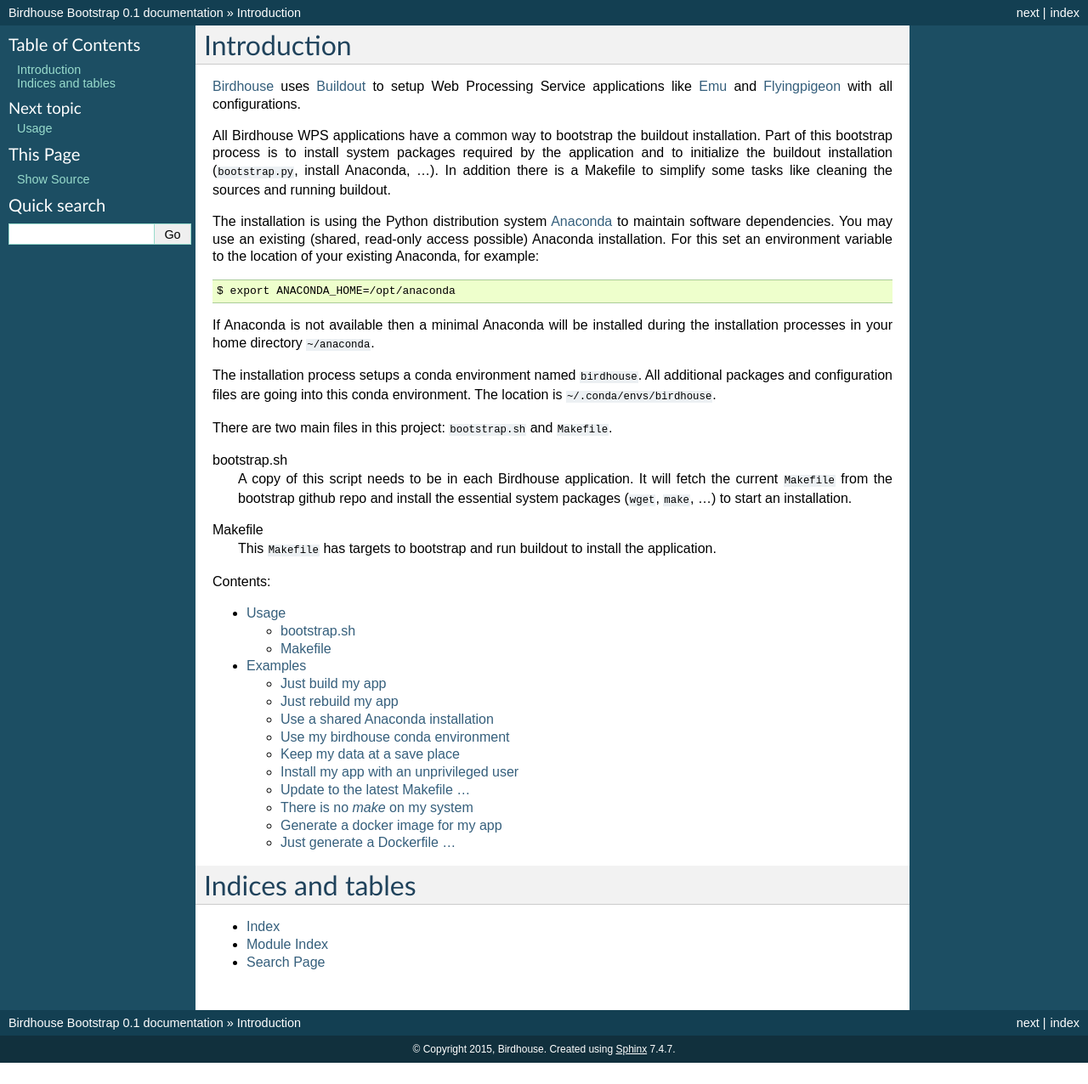
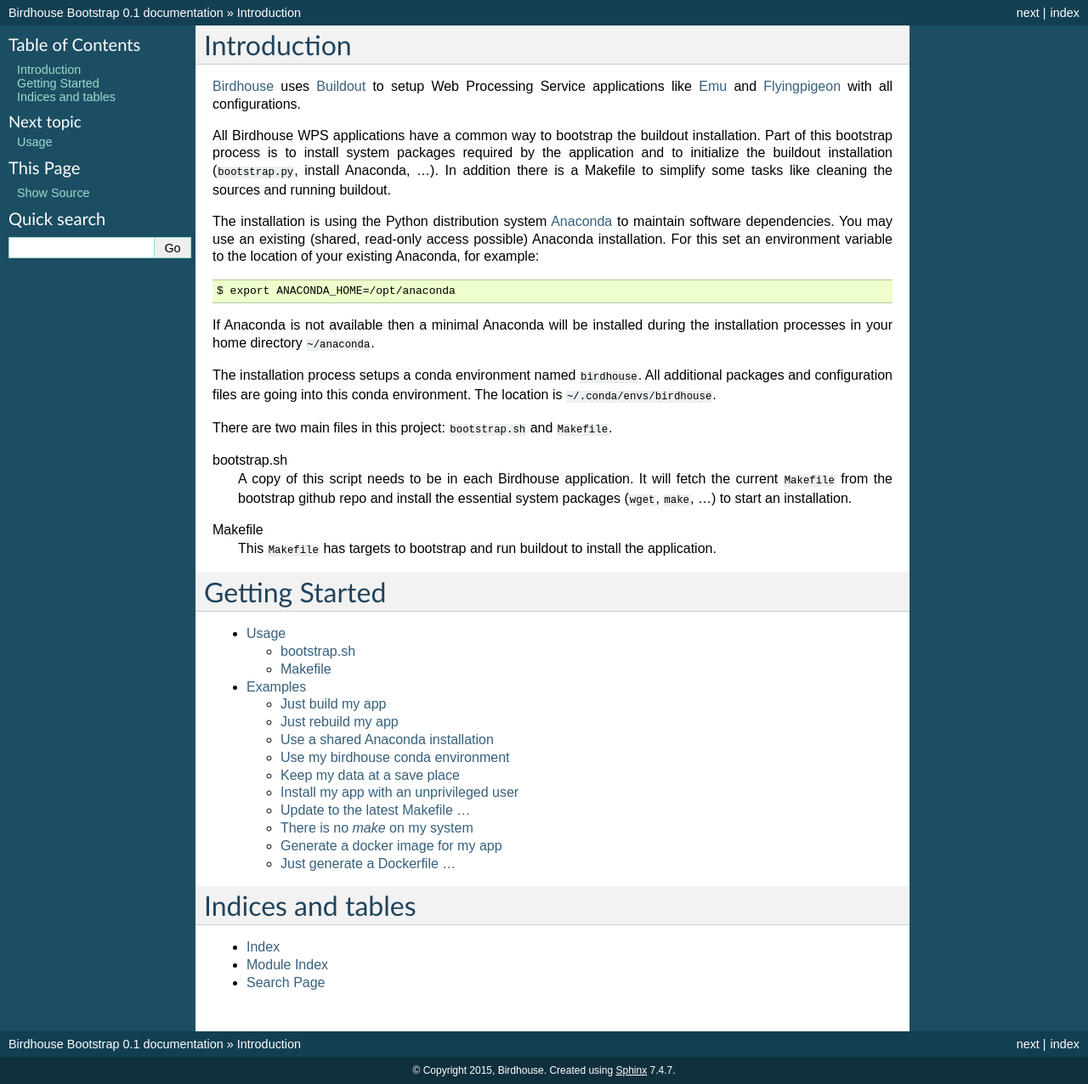
Before and after one commit to bird-house/birdhousebuilder.bootstrap, a Sphinx documentation site: the page built from docs/source/index.rst, in a window 1280 px wide. Shown: the whole page at 85% size. Built offline with Sphinx 7.4.7, drawn with Linux system fonts in a browser that asks for light colours; before the commit the page ends 1251 px from its top, so only the background shows below that.

Commit message:
update toc

```diff
--- a/docs/source/index.rst
+++ b/docs/source/index.rst
@@ -29,11 +29,8 @@
 Makefile
     This ``Makefile`` has targets to bootstrap and run buildout to install the application.
 
-.. _`Buildout`: http://buildout.org/
-.. _`Anaconda`: http://www.continuum.io/
-.. _`Birdhouse`: http://bird-house.github.io/
-
-Contents:
+Getting Started
+===============
 
 .. toctree::
    :maxdepth: 2
```
Also changed, not shown: other parts of docs/source/index.rst (+4 -0 lines).
